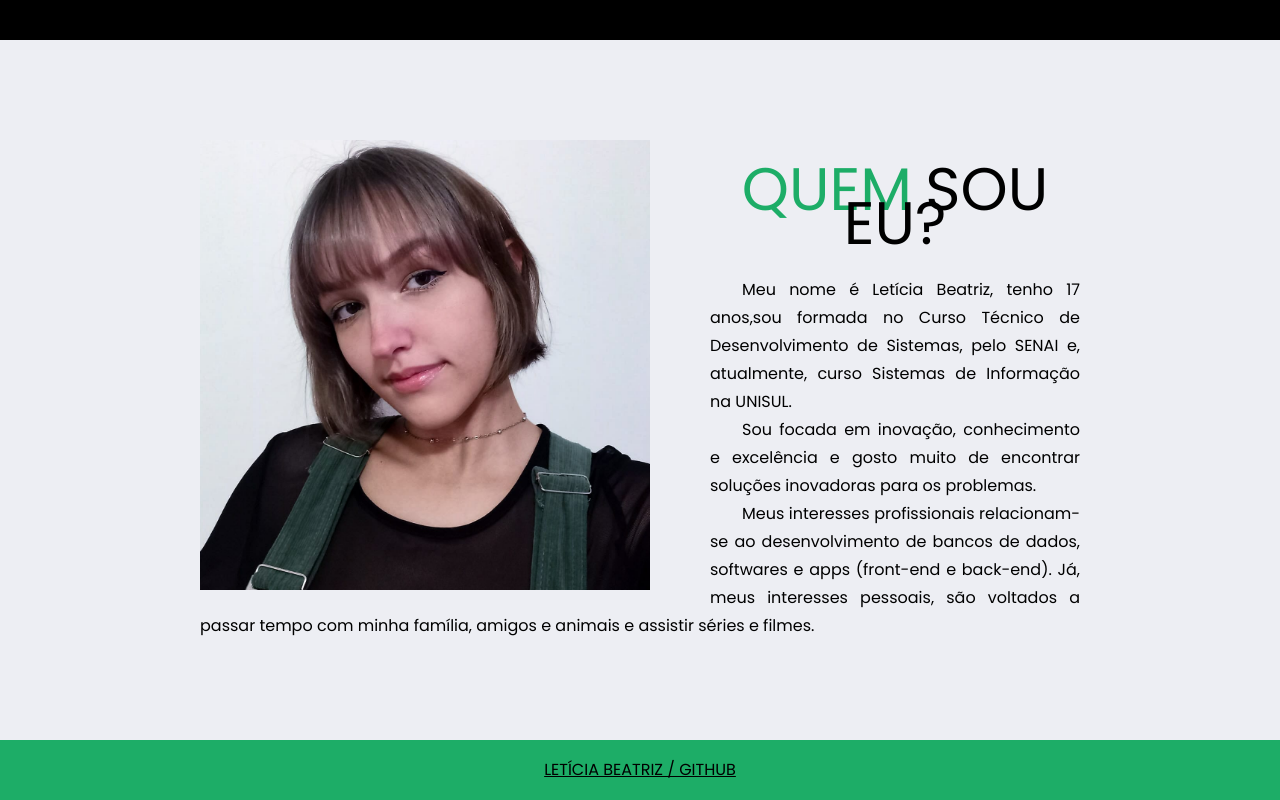
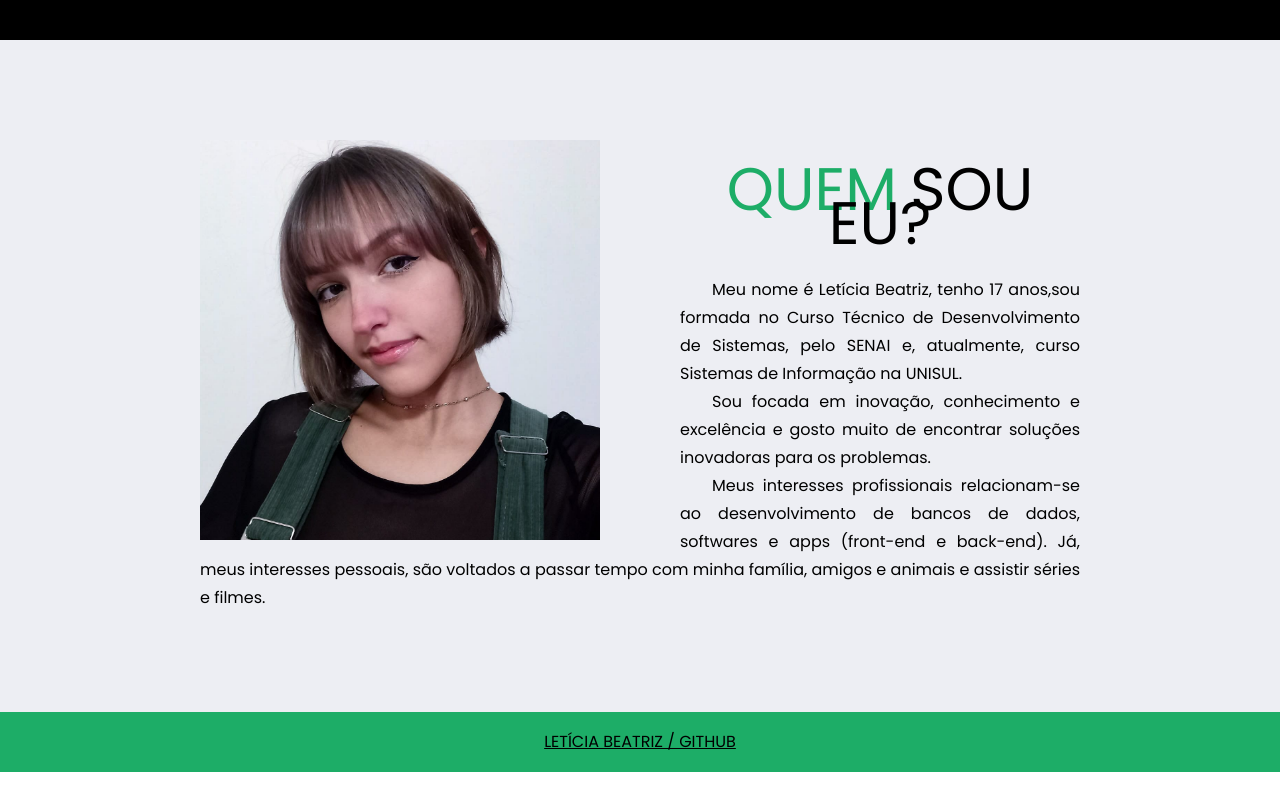
Before and after one commit to let1ci4b/CursoBackEnd, a plain HTML site: page index.html in a window 1280 px wide. Shown: the part 1754-2554 px from the top of the page. After the commit the page ends 2526 px from the top, so only its background shows below. Drawn offline with Linux system fonts and the light colour scheme.

Commit message:
Update index.html

```diff
--- a/index.html
+++ b/index.html
@@ -199,7 +199,7 @@
     <section class="img-site">
         <div class="container-me">
                 <div class="img-eu" style="text-align: center; float: left">
-                    <img src="imagens/eusite.png" height="450px" width="450px" style="margin-right: 60px;">
+                    <img src="imagens/eusite.png" height="400px" width="400px" style="margin-right: 80px;">
                 </div>
                 <div class="caption-abt">
                         <span class="text-center" style="color: #1DAD67; font-size: 45.0pt;" style="text-align: center;"><br>QUEM</span>
```
